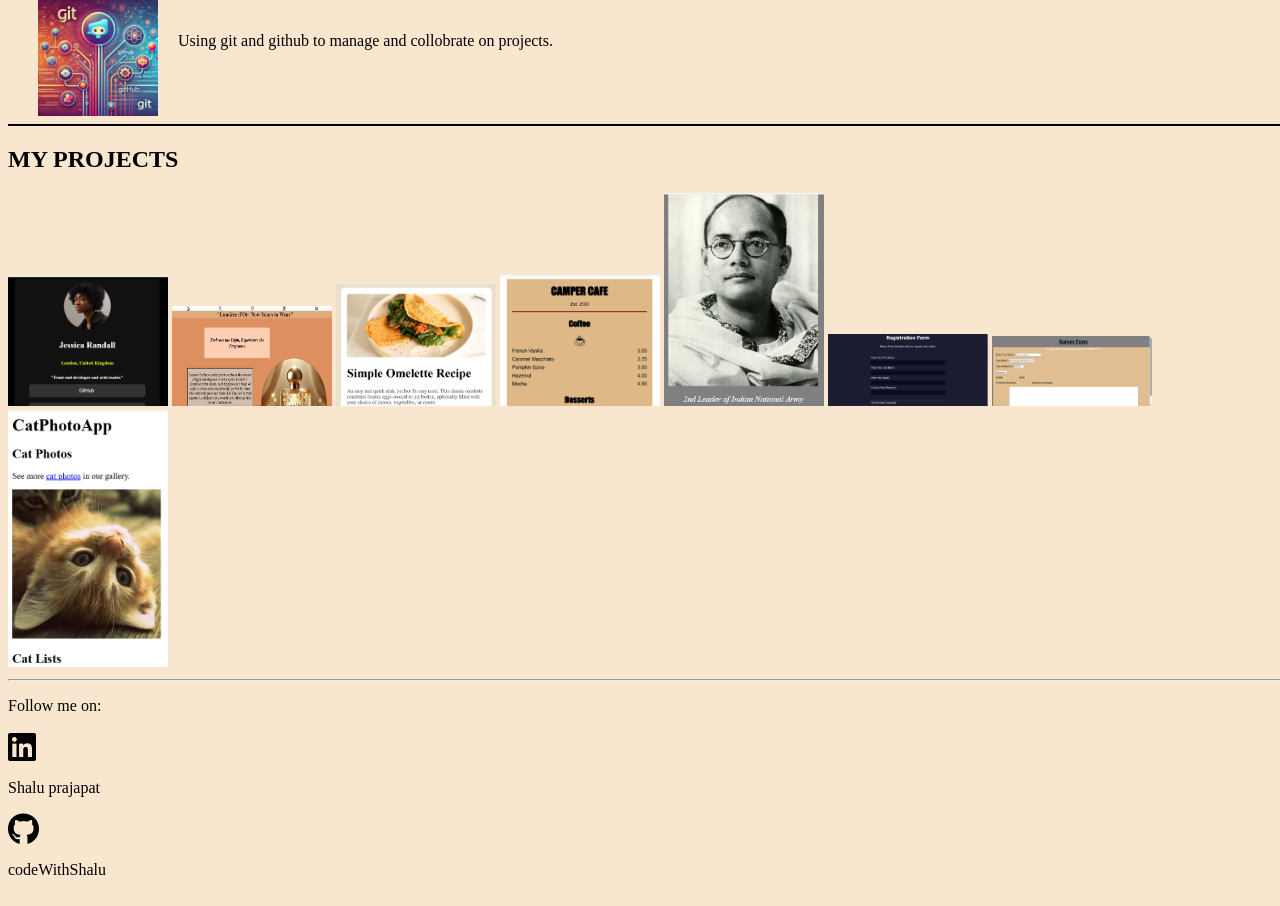
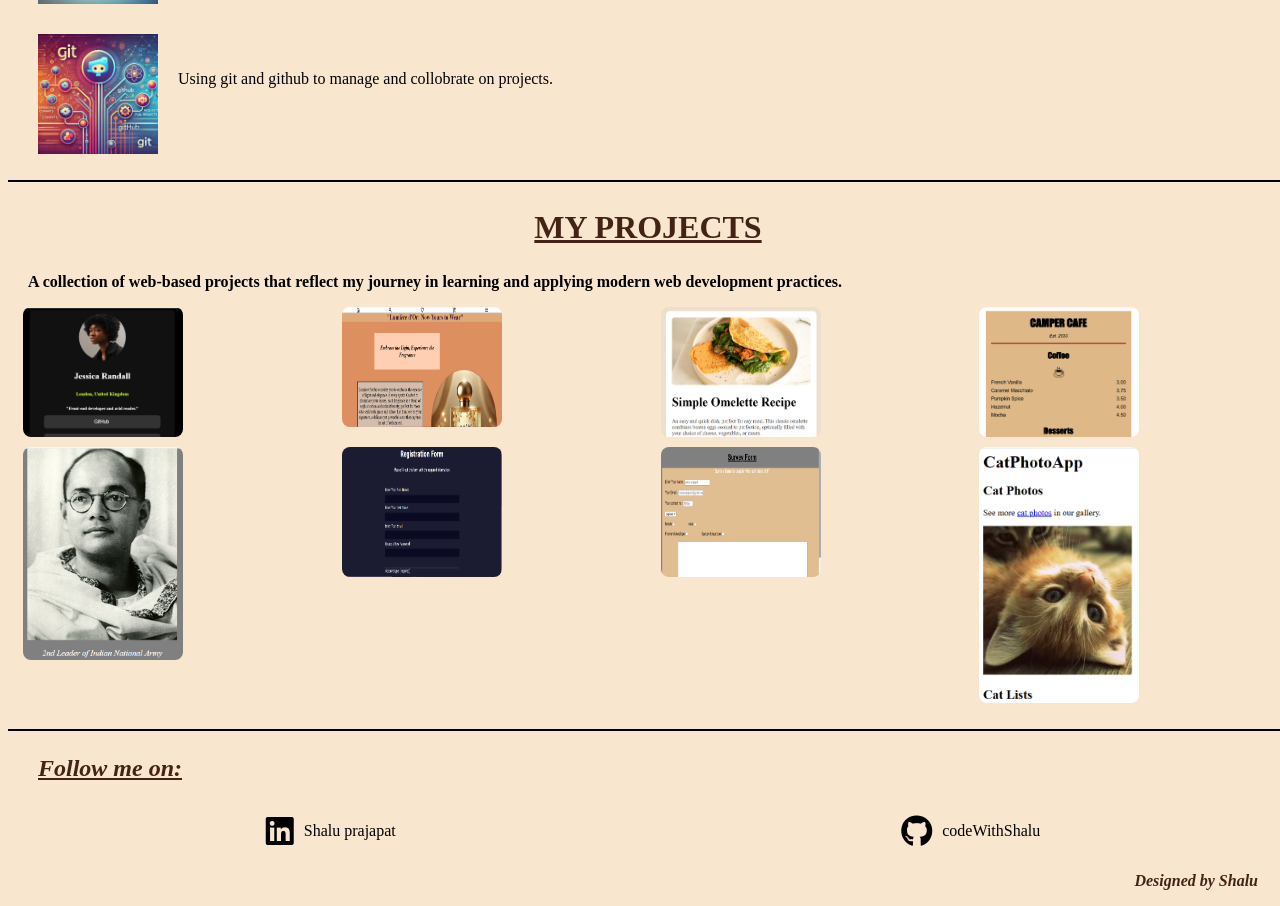
Before and after one commit to codeWithShalu/my-portfolio, a plain HTML site: page index.html in a window 1280 px wide. Shown: the part 757-1663 px from the top of the page. Drawn offline with Linux system fonts and the light colour scheme.

Commit message:
project almost completed but some styles remaining

```diff
--- a/index.html
+++ b/index.html
@@ -17,18 +17,18 @@
       </nav>
     </div>
     <br>
-    <section class="first-section" id="#home-section">
+    <section class="first-section" id="#home-section" style="width:100vw;">
      <h1 class="hello">Welcome Guys!!</h1>
        <div class="about-me">
        <p>Hello! I'm Shalu Prajapat, a 17-year-old student and budding web developer.</p>
        <p>My journey into web development started recently, and
-       I've been exploring the basics of building websites with HTML and CSS.</p>
+       <p>I've been exploring the basics of building websites with HTML and CSS.</p>
        <p>Outside of Coding , I enjoy "[reading ,writting ,dancing ,exploring new technologies]".</p>
       </div>
     </section>
     <br>
-    <hr style="border:1px solid black;">
-    <section class="second-section" id="working-skills">
+    <hr style="border:1px solid black;width:100vw;">
+   <section class="second-section" id="working-skills" style="width:100vw;">
       <h1 class="skills-section">MY SKILLS</h1>
       <p class="about-skills">I'm currently building a strong foundation in web development with a focus on the following skills:</p>
       <br>
@@ -45,30 +45,37 @@
        <p class="skill-intro">Using git and github to manage and collobrate on projects.</p>
       </div>
     </section>
+       <br>
        <hr style="border:1px solid black;">
-      <section class="third-section" id="projects-section">
-      <h1>MY PROJECTS</h1>
-      <img src="social-link.png" alt="social-links-profile" width="160px">
-      <img src="product-landing-page.png" alt="product-landing page" width="160px" height="100px">
-      <img src="recipe-page.png" alt="recipe-page" width="160px">
-      <img src="camper cafe.png" alt="cafe-page" width="160px">
-      <img src="tribute-page.png" alt="tribute-page" width="160px">
-      <img src="technical-documentation-page.png" alt="technical-page" width="160px">
-      <img src="survey-form.png" alt="survey-form-page" width="160px">
-      <img src="cat-photo.png" alt="cat-page" width="160px">
+    <section class="third-section" id="projects-section" style="width:100vw;">
+      <h1 class="about-projects">MY PROJECTS</h1>
+      <p class="project-info">A collection of web-based projects that reflect my journey in learning and applying modern web development practices.</p>
+      <div class="project-gallery">
+      <img src="social-link.png" alt="social-links-profile" width="160px" height="130px" class="project-item">
+      <img src="product-landing-page.png" alt="product-landing page" width="160px" height="120px" class="project-item">
+      <img src="recipe-page.png" alt="recipe-page" width="160px" height="130px" class="project-item">
+      <img src="camper cafe.png" alt="cafe-page" width="160px" height="130px" class="project-item">
+      <img src="tribute-page.png" alt="tribute-page" width="160px" class="project-item">
+      <img src="technical-documentation-page.png" alt="technical-page" width="160px" height="130px" class="project-item">
+      <img src="survey-form.png" alt="survey-form-page" width="160px" height="130px" height="130px"class="project-item">
+      <img src="cat-photo.png" alt="cat-page" width="160px" class="project-item">
+      </div>
     </section>
-     <hr>
-     <section class="fourth-section" id="#social-contactssocial-co">
-      <p>Follow me on:</p>
-       <div class="class">
+     <br>
+     <hr style="border:1px solid black;">
+    <section class="fourth-section" id="#social-contact" style="width:100vw;">
+      <p class="follow-me">Follow me on:</p>
+       <div class="social-link">
+        <div class="link-names">
         <i class="fab fa-linkedin fa-2x"></i>
-        <p>Shalu prajapat</p>
+        <p class="username">Shalu prajapat</p>
        </div>
-
-      <div class="class">
+       <div class="link-names">
         <i class="fab fa-github fa-2x"></i>
-        <p>codeWithShalu</p>
+        <p class="username">codeWithShalu</p>
       </div>
-
+      </div>
+      <p class="designed-by">Designed by Shalu</p>
     </section>
       </body>
+      </html>
--- a/styles.css
+++ b/styles.css
@@ -2,11 +2,6 @@ body{
   width:100vw;
   background-color: #F9E6CF;
   overflow-x: hidden;
-}
-@media (max-width:1440px) and (min-width:375px){
-  body{
-    width:100vw;
-  }
 }
 .navbar{
   background-color: white;
@@ -24,7 +19,6 @@ body{
   font-family:'Times New Roman';
   text-decoration: none;
 }
-
 .hello{
   text-align: center;
   font-size: 2.5rem;
@@ -36,7 +30,6 @@ body{
   display:flex;
   justify-content: space-evenly;
 }
-
 .about-me{
   font-weight:bolder;
   color:rgb(0, 0, 0);
@@ -59,15 +52,77 @@ body{
 .skill-info{
   display:flex;
   flex-direction: row;
-
 }
 .skill-img{
   padding-left:30px;
   padding-top:30px;
 }
 .skill-intro{
-  display:flex;
-  flex-direction:row;
-  align-items: center;
+ display: flex;
+ flex-direction: row;
+ align-items: center;
   padding-left:20px;
 }
+.project-gallery{
+  display:grid;
+  grid-template-columns: repeat(4, 1fr);
+  gap:10px;
+  margin-left:15px;
+  margin-right:0;
+}
+.about-projects{
+  color:#432316;
+  font-family: 'Times New Roman', Times, serif;
+  text-align: center;
+  text-decoration: underline;
+  font-size: 2rem;
+}
+.project-info{
+  color:rgb(0, 0, 0);
+  font-size:1em;
+  font-weight:bolder;
+  padding-left:20px;
+}
+.project-item{
+   border-radius: 8px;
+}
+.follow-me{
+   font-style: italic;
+   font-size:1.5rem;
+   color:#432316;
+   font-weight: bolder;
+   font-family: 'Times New Roman', Times, serif;
+   text-decoration: underline;
+   padding-left:30px;
+}
+.social-link{
+  display:flex;
+  justify-content: space-around;
+}
+.link-names{
+   display:flex;
+   flex-direction: row;
+   align-items: center;
+   margin-left:10px;
+}
+.username{
+  padding-left:10px;
+}
+.designed-by{
+  color:#432316;
+  font-style: italic;
+  font-weight: bolder;
+  text-align: right;
+  padding-right:30px;
+}
+
+
+@media (max-width:375px){
+  body{
+  width:100%;
+  }
+  .project-gallery{
+    display:grid;
+    grid-template-columns:repeat(2,1fr);
+  }
+}
```
Lines whose indentation alone changed are shown as unchanged.
